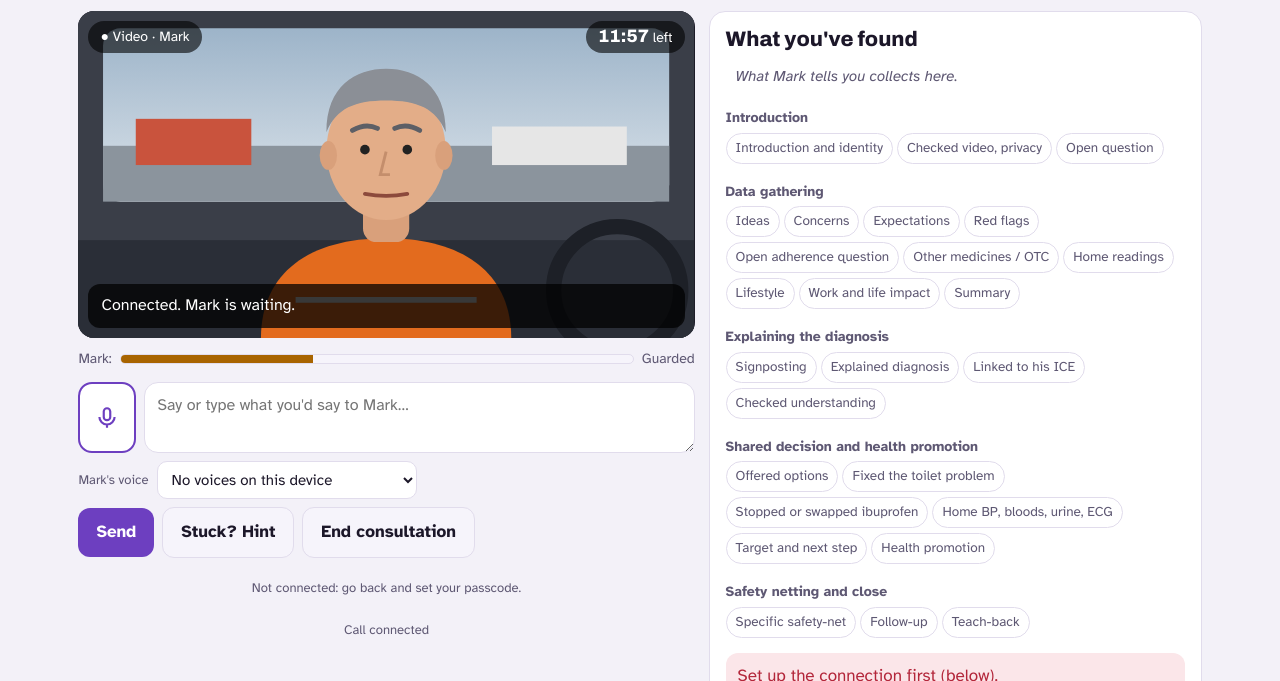
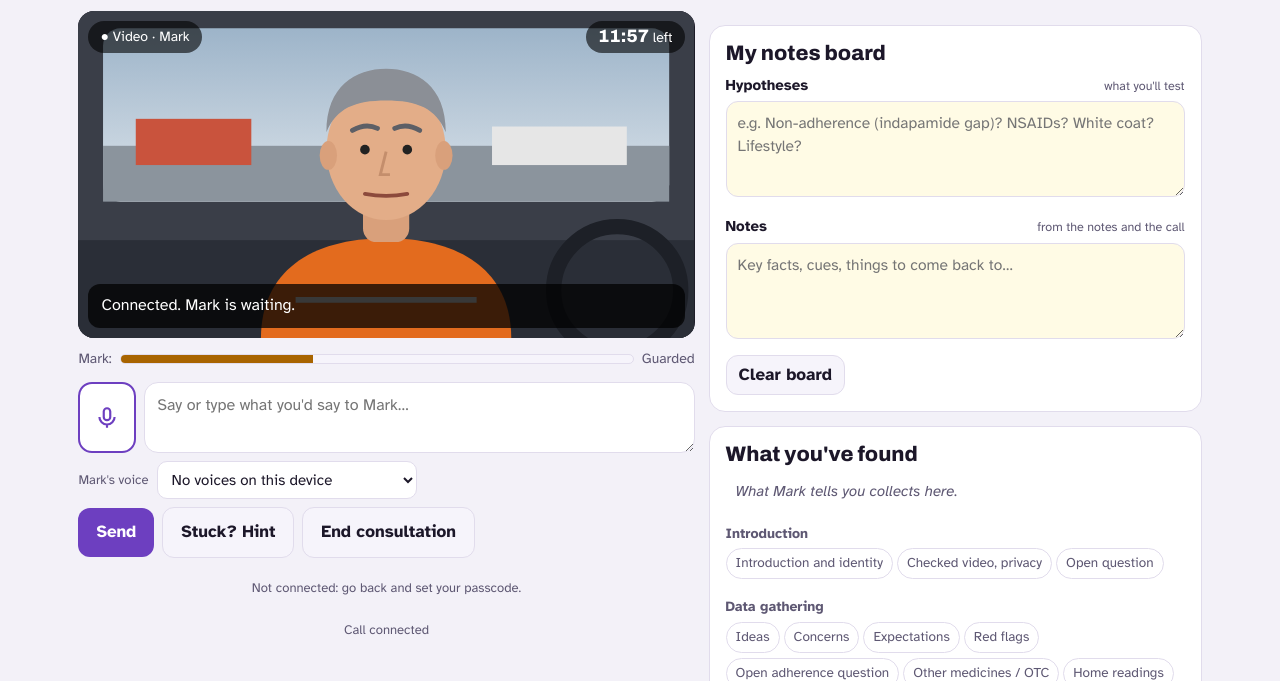
Before and after one commit to perespinaware/core-gp-notes, a plain HTML site: page sca/live.html in a window 1280 px wide. Both pictures are taken after a click on the button "Connect the video call". Shown: the part 119-800 px from the top of the page. Drawn offline with Linux system fonts and the light colour scheme.

Commit message:
SCA Live: notes board for hypotheses and notes, fed to the examiner
Co-Authored-By: Claude Opus 5.5 <noreply@anthropic.com>
Claude-Session: https://claude.ai/code/session_017no5aYMztAwGfDHqf1qjqY

```diff
--- a/sca/live.html
+++ b/sca/live.html
@@ -76,6 +76,10 @@ textarea{flex:1;font:inherit;font-size:16px;border:1px solid var(--line);border-
 @keyframes tk{from{transform:scaleY(.3)}to{transform:scaleY(1.2)}}
 .hide{display:none!important}
 .vs{font:inherit;font-size:15px;padding:8px 10px;border:1px solid var(--line);border-radius:10px;background:var(--card);color:var(--ink);flex:1;max-width:100%}
+.board textarea{width:100%;min-height:96px;font:inherit;font-size:15.5px;line-height:1.5;border:1px solid var(--line);border-radius:12px;padding:9px 11px;background:color-mix(in srgb,#fff7cf 55%,var(--card));color:var(--ink);resize:vertical}
+:root[data-theme=dark] .board textarea{background:var(--soft)}
+.board label{display:flex;justify-content:space-between;align-items:baseline;font-weight:700;font-size:15px;margin:10px 0 4px}
+.board label small{font-weight:400;color:var(--mut)}
 .warn{padding:10px 12px;border-radius:12px;background:var(--bad);color:var(--red);margin-top:10px}
 </style>
 </head>
@@ -140,11 +144,20 @@ function fillVoices(){const vn=$("vnote");if(vn)vn.textContent=VOICES.length?`${
 function say1(text,v){return new Promise(res=>{if(!("speechSynthesis" in window)||!VOICES.length){setTimeout(res,Math.min(6000,text.length*50));return}const u=new SpeechSynthesisUtterance(text);u.voice=v;u.lang=(v&&v.lang)||"en-GB";u.pitch=v===vMark&&vMark===vDoc?0.8:1;let d=false;const f=()=>{if(!d){d=true;res()}};u.onend=f;u.onerror=f;setTimeout(f,30000);speechSynthesis.speak(u)})}
 let lineCb=null,stopped=false;
 const tts=("speechSynthesis" in window)?{speak(x,o){stopped=false;speechSynthesis.cancel();if(typeof x==="string")return say1(x,vMark);return (async()=>{for(const l of x){if(stopped)throw {code:"stopped"};lineCb&&lineCb({id:l.id});await say1(l.text,l.voice==="glassy"?vDoc:vMark)}})()},stop(){stopped=true;speechSynthesis.cancel()},onLine(f){lineCb=f}}:null;
+/* ---- notes board ---- */
+const BKEY="sca-board-htn";
+function bload(){try{return JSON.parse(localStorage.getItem(BKEY))||{h:"",n:""}}catch(e){return {h:"",n:""}}}
+function bsave(){const b={h:($("bh")||{}).value||"",n:($("bn")||{}).value||""};S.board=b;try{localStorage.setItem(BKEY,JSON.stringify(b))}catch(e){}const st=$("bst");if(st){st.textContent="Saved";clearTimeout(bsave.t);bsave.t=setTimeout(()=>st.textContent="",1200)}}
+function boardHTML(title){const b=bload();S.board=b;return `<div class="card board" style="margin-top:14px"><div style="display:flex;justify-content:space-between;align-items:baseline;gap:8px"><h2 style="margin:0">${title}</h2><span class="tiny" id="bst"></span></div>
+ <label for="bh">Hypotheses <small>what you'll test</small></label><textarea id="bh" placeholder="e.g. Non-adherence (indapamide gap)? NSAIDs? White coat? Lifestyle?">${esc(b.h)}</textarea>
+ <label for="bn">Notes <small>from the notes and the call</small></label><textarea id="bn" placeholder="Key facts, cues, things to come back to…">${esc(b.n)}</textarea>
+ <div class="row"><button class="btn ghost" id="bclr" style="min-height:38px;padding:6px 12px">Clear board</button></div></div>`}
+function bbind(){["bh","bn"].forEach(id=>{const t=$(id);if(t)t.oninput=bsave});const c=$("bclr");if(c)c.onclick=()=>{$("bh").value="";$("bn").value="";bsave()}}
 function capNote(){const n=$("cap-note");if(!n)return;const m=[];if(!CONF.pass)m.push("Set up the connection first (below).");if(!dict)m.push("Speaking isn't supported in this browser. Use Chrome, Edge or Safari, or type instead.");n.innerHTML=m.map(x=>`<div class="warn">${esc(x)}</div>`).join("")}
 
 /* ---------------- reading ---------------- */
 function reading(){let r=180;
- $("app").innerHTML=`<div class="g2"><div class="card"><h2>Reading time</h2><p class="tiny" style="margin-top:0">3 minutes with the notes before the call connects. Plan your hypotheses.</p><dl>${NOTES.map(n=>`<dt>${esc(n[0])}</dt><dd>${esc(n[1])}</dd>`).join("")}</dl></div>
+ $("app").innerHTML=`<div class="g2"><div><div class="card"><h2>Reading time</h2><p class="tiny" style="margin-top:0">3 minutes with the notes before the call connects. Plan your hypotheses.</p><dl>${NOTES.map(n=>`<dt>${esc(n[0])}</dt><dd>${esc(n[1])}</dd>`).join("")}</dl></div>${boardHTML("My notes board")}</div>
  <div class="card"><div style="display:flex;justify-content:space-between;align-items:baseline"><h2>Get ready</h2><span class="big" id="rc">3:00</span></div>
  <label class="opt"><input type="checkbox" id="live" checked><span><b>Practice mode</b>: show your consultation template ticking live, and allow hints. Untick for <b>exam mode</b>.</span></label>
  <label class="opt"><input type="checkbox" id="voice" checked><span>Mark speaks his answers aloud</span></label>
@@ -157,7 +170,7 @@ function reading(){let r=180;
  <div class="row"><input id="ep" type="url" value="${esc(CONF.ep)}" aria-label="Connector address" style="flex:1;font:inherit;font-size:14px;padding:8px 10px;border:1px solid var(--line);border-radius:10px;background:var(--card);color:var(--ink)"></div>
  <div class="tiny" id="tres"></div></details>
  <div id="cap-note"></div><button class="btn" id="go" style="width:100%;margin-top:8px">Connect the video call</button></div></div>`;
- capNote();fillVoices();
+ capNote();fillVoices();bbind();
  $("vsel-m").onchange=e=>{vMark=VOICES[+e.target.value];try{localStorage.setItem("sca-vm",vMark.name)}catch(x){}};$("vsel-d").onchange=e=>{vDoc=VOICES[+e.target.value];try{localStorage.setItem("sca-vd",vDoc.name)}catch(x){}};
  $("vtest").onclick=()=>tts&&tts.speak("The nurse says my blood pressure's still high. I'm on three tablets, I don't get it.");
  $("test").onclick=async()=>{try{localStorage.setItem("sca-pass",$("pass").value.trim());localStorage.setItem("sca-ep",$("ep").value.trim())}catch(e){}$("tres").textContent="Testing…";
@@ -172,9 +185,9 @@ function start(){clearInterval(timer);S.live=$("live").checked;speechOn=$("voice
  <div class="row tiny"><label for="vsel-c">Mark's voice</label><select id="vsel-c" class="vs" style="max-width:260px"></select></div>
  <div class="row"><button class="btn" id="send">Send</button><button class="btn ghost" id="hintb">Stuck? Hint</button><button class="btn ghost" id="end">End consultation</button><span class="tiny" id="st"></span></div>
  <div id="hint"></div><div class="tr" id="tr"></div></div>
- <div class="card"><h2>What you've found</h2><ul class="clues" id="clues"><li class="none">What Mark tells you collects here.</li></ul>
- <div class="tpl ${S.live?"":"hide"}" id="tpl"></div><p class="tiny ${S.live?"hide":""}">Exam mode: your template and hints are hidden until the debrief.</p><div id="cap-note"></div></div></div>`;
- capNote();fillVoices();$("vsel-c").onchange=e=>{vMark=VOICES[+e.target.value];try{localStorage.setItem("sca-vm",vMark.name)}catch(x){}};if(!S.live)$("hintb").classList.add("hide");
+ <div>${boardHTML("My notes board")}<div class="card" style="margin-top:14px"><h2>What you've found</h2><ul class="clues" id="clues"><li class="none">What Mark tells you collects here.</li></ul>
+ <div class="tpl ${S.live?"":"hide"}" id="tpl"></div><p class="tiny ${S.live?"hide":""}">Exam mode: your template and hints are hidden until the debrief.</p><div id="cap-note"></div></div></div></div>`;
+ capNote();fillVoices();bbind();$("vsel-c").onchange=e=>{vMark=VOICES[+e.target.value];try{localStorage.setItem("sca-vm",vMark.name)}catch(x){}};if(!S.live)$("hintb").classList.add("hide");
  $("send").onclick=send;$("tx").onkeydown=e=>{if(e.key==="Enter"&&!e.shiftKey){e.preventDefault();send()}};$("mic").onclick=micToggle;$("end").onclick=finish;$("hintb").onclick=hint;
  if(!dict)$("mic").classList.add("hide");if(!CONF.pass)sys("Not connected: go back and set your passcode.");
  S.t0=Date.now();timer=setInterval(tick,250);mood();tpl();sys("Call connected")}
@@ -231,11 +244,13 @@ Clinical management (weighted more heavily): not adding a fourth drug yet; resta
 Relating to others: rapport and identity/privacy checks on video; ideas, concerns, expectations; thanking for disclosure without blame; linking explanation to dad's stroke and "no more tablets"; shared decision; plain language; teach-back.
 Common errors: closed "Are you taking your tablets?"; missing ibuprofen; lecturing; adding spironolactone now; jargon; vague safety-net.
 Time used: ${Math.floor(used/60)} min ${used%60} s of 12. Hints used: ${S.hints}.
+DOCTOR'S WRITTEN HYPOTHESES (from reading time and the call): ${(S.board&&S.board.h)||"(none written)"}
+DOCTOR'S WRITTEN NOTES: ${(S.board&&S.board.n)||"(none written)"}
 TRANSCRIPT:
 ${transcript}
 
 Return ONLY JSON:
-{"DG":{"score":0-3,"did":["..."],"missed":["..."]},"CM":{"score":0-3,"did":["..."],"missed":["..."]},"RTO":{"score":0-3,"did":["..."],"missed":["..."]},"better":[{"yours":"exact doctor line from transcript","better":"a stronger phrasing","why":"short reason"}],"top_tip":"one sentence"}
+{"DG":{"score":0-3,"did":["..."],"missed":["..."]},"CM":{"score":0-3,"did":["..."],"missed":["..."]},"RTO":{"score":0-3,"did":["..."],"missed":["..."]},"better":[{"yours":"exact doctor line from transcript","better":"a stronger phrasing","why":"short reason"}],"top_tip":"one sentence","hypotheses":"2 sentences: were the written hypotheses sensible, and which were tested or left untested in the consultation?"}
 Give 2–4 "better" items, choosing the doctor's weakest lines. Keep each list item under 15 words.`;
  let j=null;try{const r=await sample(prompt,{modelTier:"complex",cache:false});j=parse(r.text)}catch(e){}
  try{const h=JSON.parse(localStorage.getItem("sca-live-htn")||"[]");if(j)h.push({d:Date.now(),s:[j.DG.score,j.CM.score,j.RTO.score]});localStorage.setItem("sca-live-htn",JSON.stringify(h.slice(-20)));S.prev=h}catch(e){}
@@ -245,6 +260,8 @@ Give 2–4 "better" items, choosing the doctor's weakest lines. Keep each list i
  $("app").innerHTML=`<div class="card"><h2>Debrief</h2><p class="tiny" style="margin-top:0">Time used ${Math.floor(used/60)}:${String(used%60).padStart(2,"0")} of 12:00 · Mark ended the call: ${esc($("mtx")?$("mtx").textContent:"")} · Hints: ${S.hints}${S.prev&&S.prev.length>1?` · Attempt ${S.prev.length}`:""}</p>
  ${j?`<div class="dom">${dm("DG","Data gathering and diagnosis")}${dm("CM","Clinical management")}${dm("RTO","Relating to others")}</div>${j.top_tip?`<div class="hint"><b>Top tip:</b> ${esc(j.top_tip)}</div>`:""}
  <h2 style="margin-top:16px">Say it better</h2><div class="bt">${(j.better||[]).map(b=>`<div><div class="y">You: “${esc(b.yours)}”</div><div class="b">Better: “${esc(b.better)}”</div><div class="tiny">${esc(b.why)}</div></div>`).join("")}</div>`:`<div class="warn">The examiner couldn't mark this time. Your template and transcript are below.</div>`}
+ ${j&&j.hypotheses?`<h2 style="margin-top:16px">Your hypotheses</h2><div class="hint" style="background:var(--soft)">${esc(j.hypotheses)}</div>`:""}
+ ${(S.board&&(S.board.h||S.board.n))?`<details style="margin-top:10px"><summary>Your notes board</summary><p style="white-space:pre-wrap"><b>Hypotheses:</b> ${esc(S.board.h)}</p><p style="white-space:pre-wrap"><b>Notes:</b> ${esc(S.board.n)}</p></details>`:""}
  <h2 style="margin-top:16px">Your template</h2><div class="tpl">${tplDone}</div>
  <p class="tiny">Marks are an AI examiner's training estimate, not RCGP marks. In the real SCA, clinical management carries more weight.</p>
  <div class="row"><button class="btn ghost" onclick="location.reload()">Try again</button><button class="btn" id="model">▶ Hear a model consultation</button><span class="tiny" id="mst"></span></div>
```
